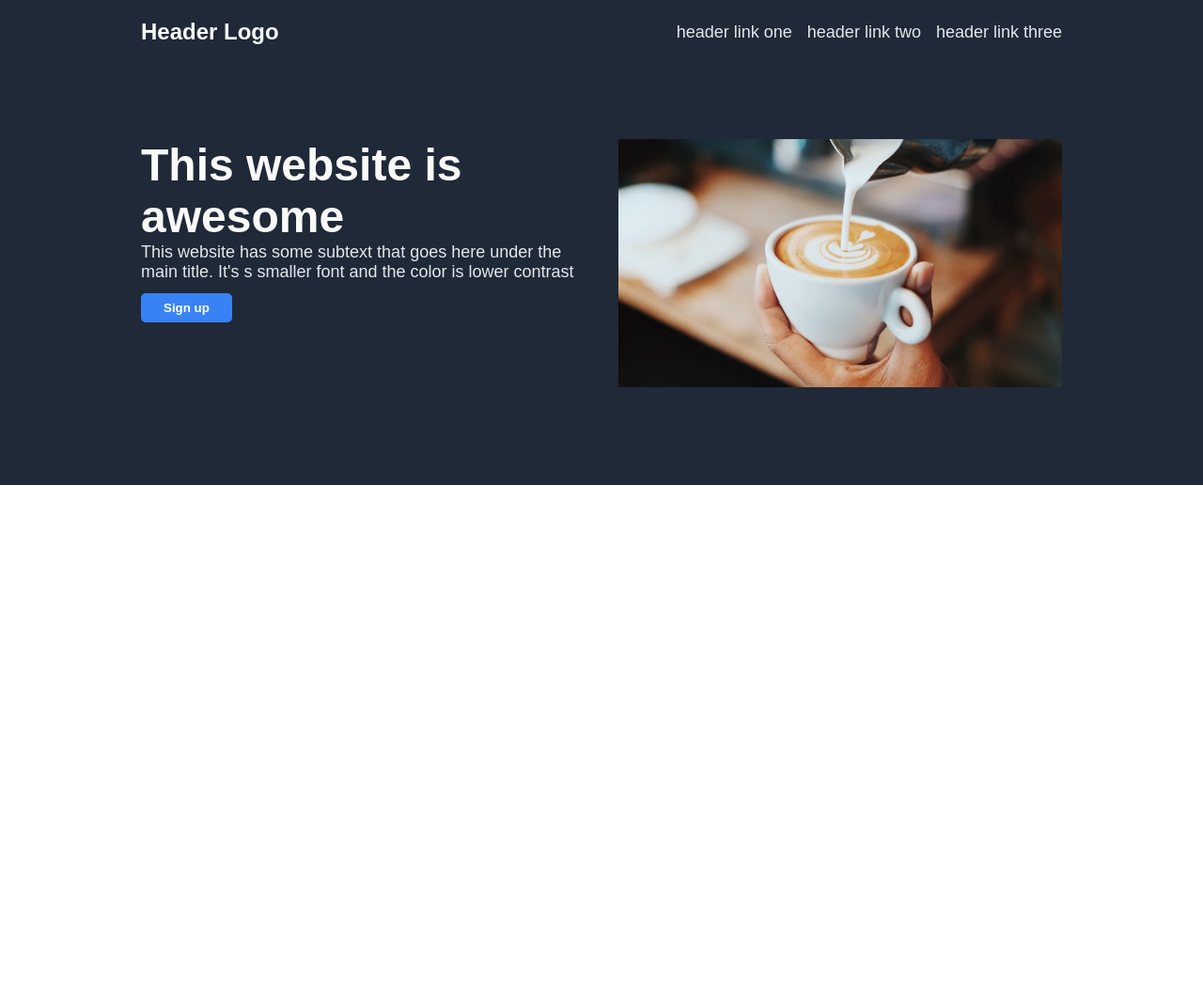
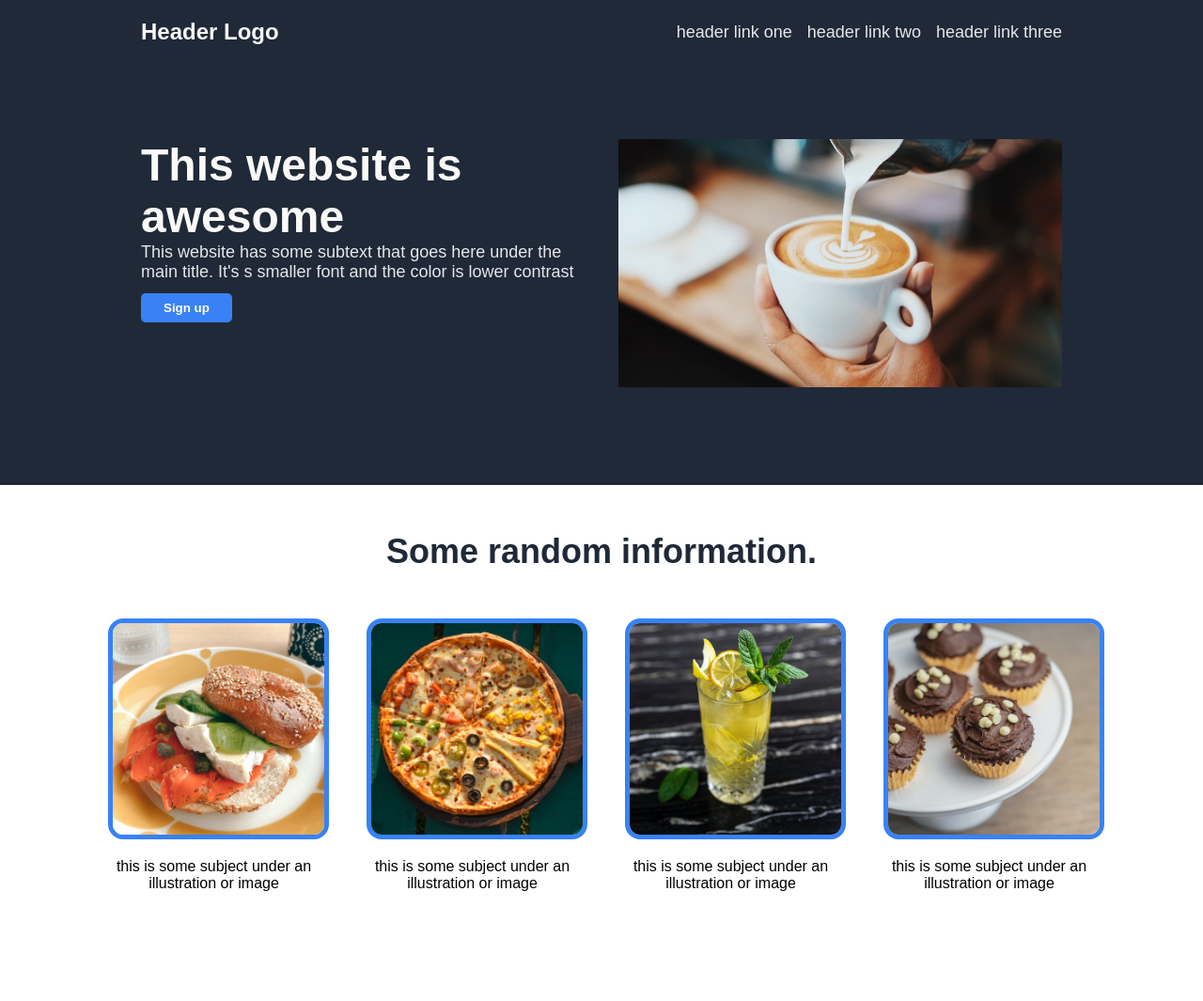
Before and after one commit to houshangbatebi/landing-page, a plain HTML site: page index.html in a window 1280 px wide. Shown: the whole page at 94% size. Before the commit the page ends 800 px from the top, so only its background shows below. Drawn offline with Linux system fonts and the light colour scheme.

Commit message:
Complete the content section
all images are in img directory

```diff
--- a/index.html
+++ b/index.html
@@ -28,5 +28,27 @@
             </div>
         </div>
     </div>
+
+    <div class="content">
+        <h2>Some random information.</h2>
+        <div class="products">
+            <div class="product">
+                <img src="./img/breakfast.jpg" alt="a sandwich breakfast">
+                <p>this is some subject under an illustration or image</p>
+            </div>
+            <div class="product">
+                <img src="./img/pizza.jpg" alt="a vegetable pizza">
+                <p>this is some subject under an illustration or image</p>
+            </div>
+            <div class="product">
+                <img src="./img/drink.jpg" alt="a glass of cold drink">
+                <p>this is some subject under an illustration or image</p>
+            </div>
+            <div class="product">
+                <img src="./img/cake.jpg" alt="chocolate cupcakes">
+                <p>this is some subject under an illustration or image</p>
+            </div>
+        </div>
+    </div>
 </body>
 </html>
--- a/style.css
+++ b/style.css
@@ -78,3 +78,36 @@ body {
     font-weight: bold;
     border-radius: 5px;
 }
+
+.content {
+    display: flex;
+    flex-direction: column;
+    align-items: center;
+    padding: 50px 10px 100px 10px;
+    gap: 50px;
+}
+
+.content h2 {
+    font-size: 36px;
+    font-weight: bolder;
+    color: #1f2937;
+    margin: 0;
+}
+
+.products {
+    display: flex;
+    gap: 50px;
+    justify-content: center;
+}
+
+.product{
+    flex: 0 1 225px;
+    text-align: center;
+}
+
+.product img {
+    width: 100%;
+    height: auto;
+    border: 5px solid #3882f6;
+    border-radius: 16px;
+}
```
